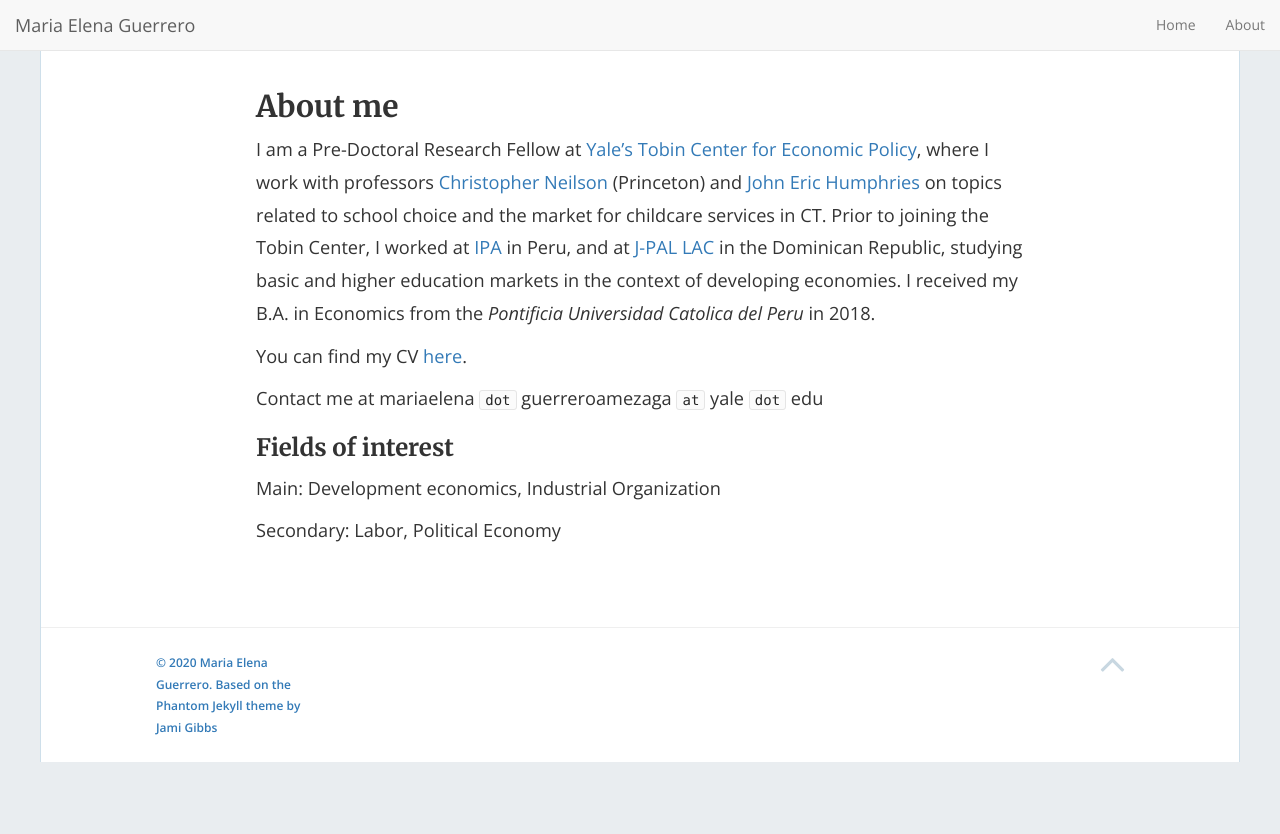
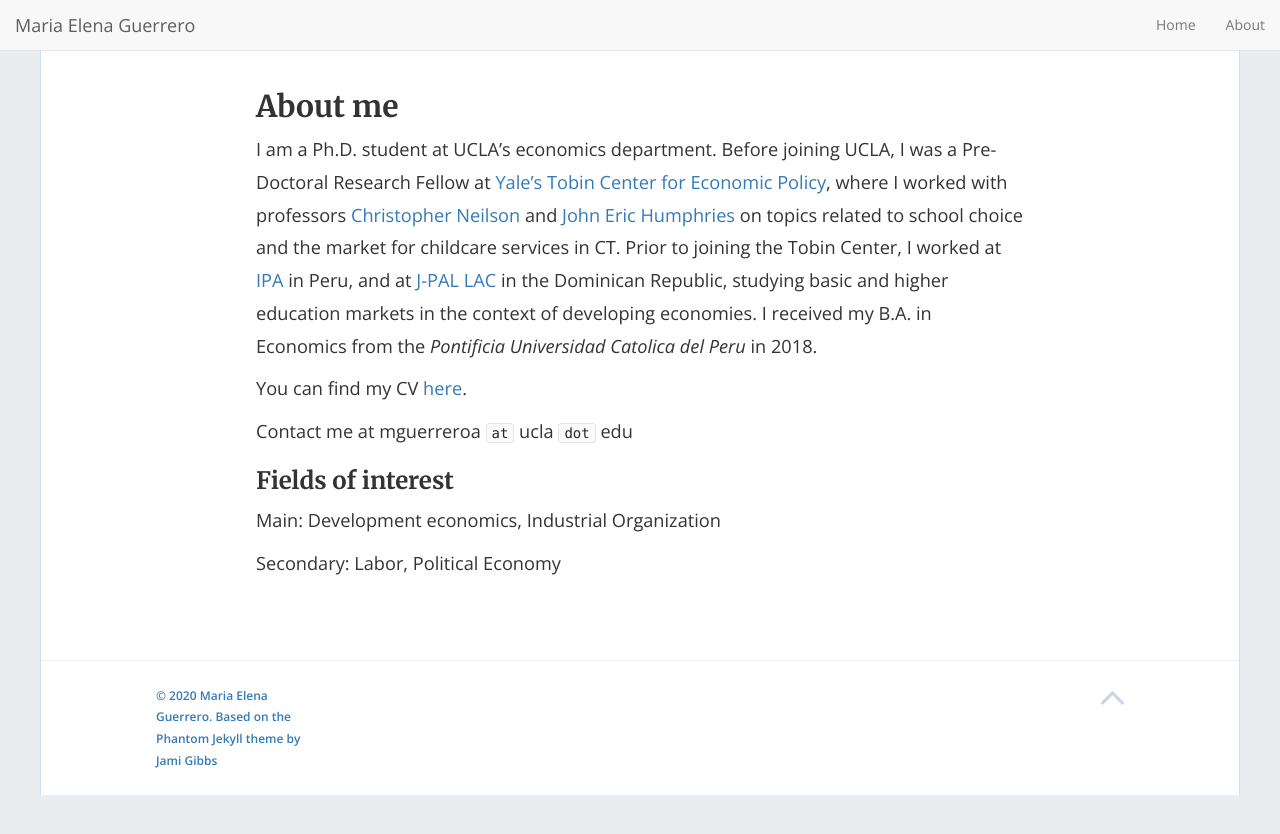
Before and after one commit to mariaelenaguer/mariaelenaguer.github.io, a Jekyll site: the page built from about.md, in a window 1280 px wide. Shown: the top 834 px of the page. Built offline with Jekyll 4.4.1, drawn with Linux system fonts in a browser that asks for light colours; nearby versions of some CDN libraries.

Commit message:
edit about

```diff
--- a/about.md
+++ b/about.md
@@ -5,11 +5,11 @@
 ---
 ## About me
 
-I am a Pre-Doctoral Research Fellow at [Yale’s Tobin Center for Economic Policy](https://tobin.yale.edu/), where I work with professors [Christopher Neilson](https://christopherneilson.github.io/) (Princeton) and [John Eric Humphries](http://johnerichumphries.com/) on topics related to school choice and the market for childcare services in CT. Prior to joining the Tobin Center, I worked at [IPA](http://www.poverty-action.org/study/information-about-returns-post-primary-education-peru) in Peru, and at [J-PAL LAC](https://www.povertyactionlab.org/latin-america-caribbean) in the Dominican Republic, studying basic and higher education markets in the context of developing economies. I received my B.A. in Economics from the _Pontificia Universidad Catolica del Peru_ in 2018.
+I am a Ph.D. student at UCLA's economics department. Before joining UCLA, I was a Pre-Doctoral Research Fellow at [Yale’s Tobin Center for Economic Policy](https://tobin.yale.edu/), where I worked with professors [Christopher Neilson](https://christopherneilson.github.io/) and [John Eric Humphries](http://johnerichumphries.com/) on topics related to school choice and the market for childcare services in CT. Prior to joining the Tobin Center, I worked at [IPA](http://www.poverty-action.org/study/information-about-returns-post-primary-education-peru) in Peru, and at [J-PAL LAC](https://www.povertyactionlab.org/latin-america-caribbean) in the Dominican Republic, studying basic and higher education markets in the context of developing economies. I received my B.A. in Economics from the _Pontificia Universidad Catolica del Peru_ in 2018.
 
-You can find my CV [here](https://www.dropbox.com/s/35jr9v6ady2yswp/CV_Guerrero_2020v2.pdf?raw=1).
+You can find my CV [here](https://www.dropbox.com/s/kxk1ofkuuuv21mh/CV_meg_2022.pdf?raw=1).
 
-Contact me at mariaelena `dot` guerreroamezaga `at` yale `dot` edu
+Contact me at mguerreroa  `at` ucla `dot` edu
 
 ### Fields of interest
 
```
